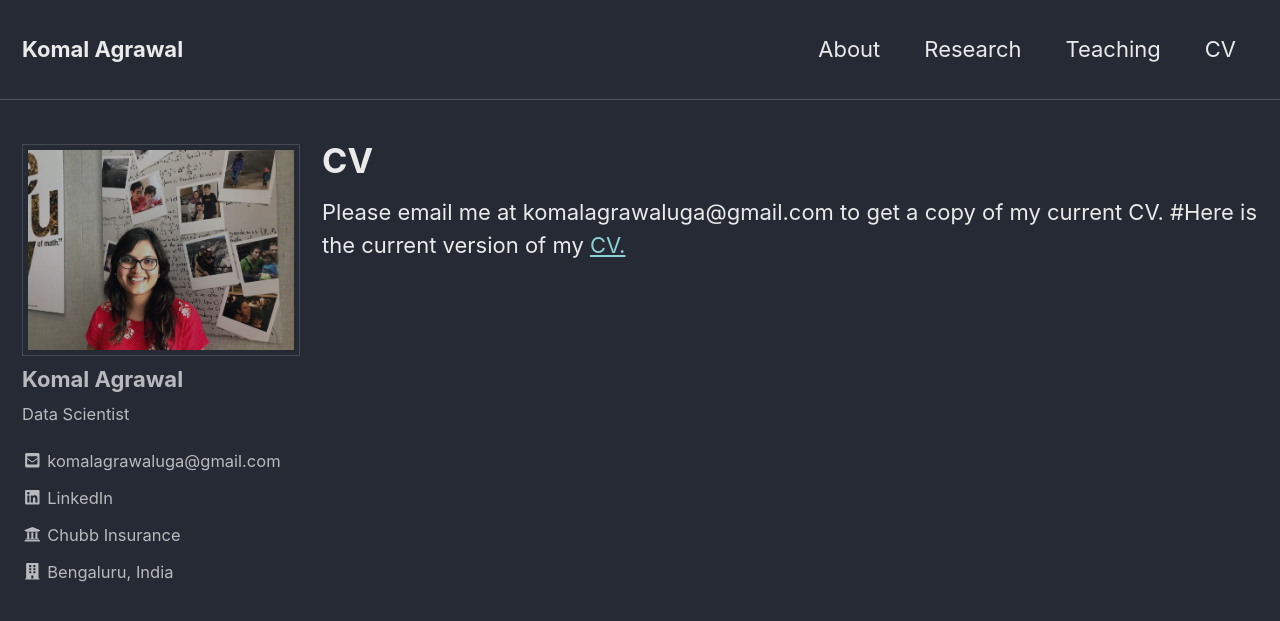
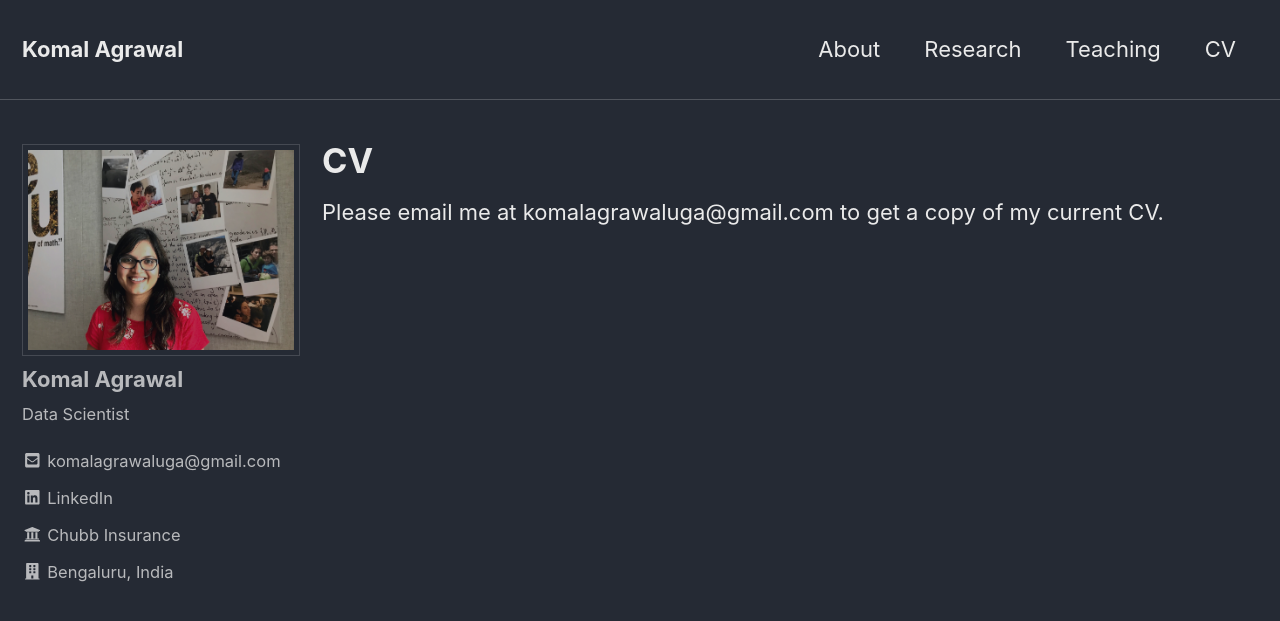
Before and after one commit to komala033/komala033.github.io, a Jekyll site: the page built from cv.md, in a window 1280 px wide and 900 px high. Shown: the top 621 px of the window. Built offline with Jekyll 4.4.1, drawn with Linux system fonts in a browser that asks for light colours; nearby versions of some CDN libraries.

Commit message:
Update cv.md

```diff
--- a/cv.md
+++ b/cv.md
@@ -4,4 +4,4 @@ title: CV
 classes: wide
 ---
 Please email me at komalagrawaluga@gmail.com to get a copy of my current CV.
-#Here is the current version of my  <a href="https://komala033.github.io/Komal_Resume.pdf" target="_blank">CV.</a>
+<!-- Here is the current version of my  <a href="https://komala033.github.io/Komal_Resume.pdf" target="_blank">CV.</a> -->
```
